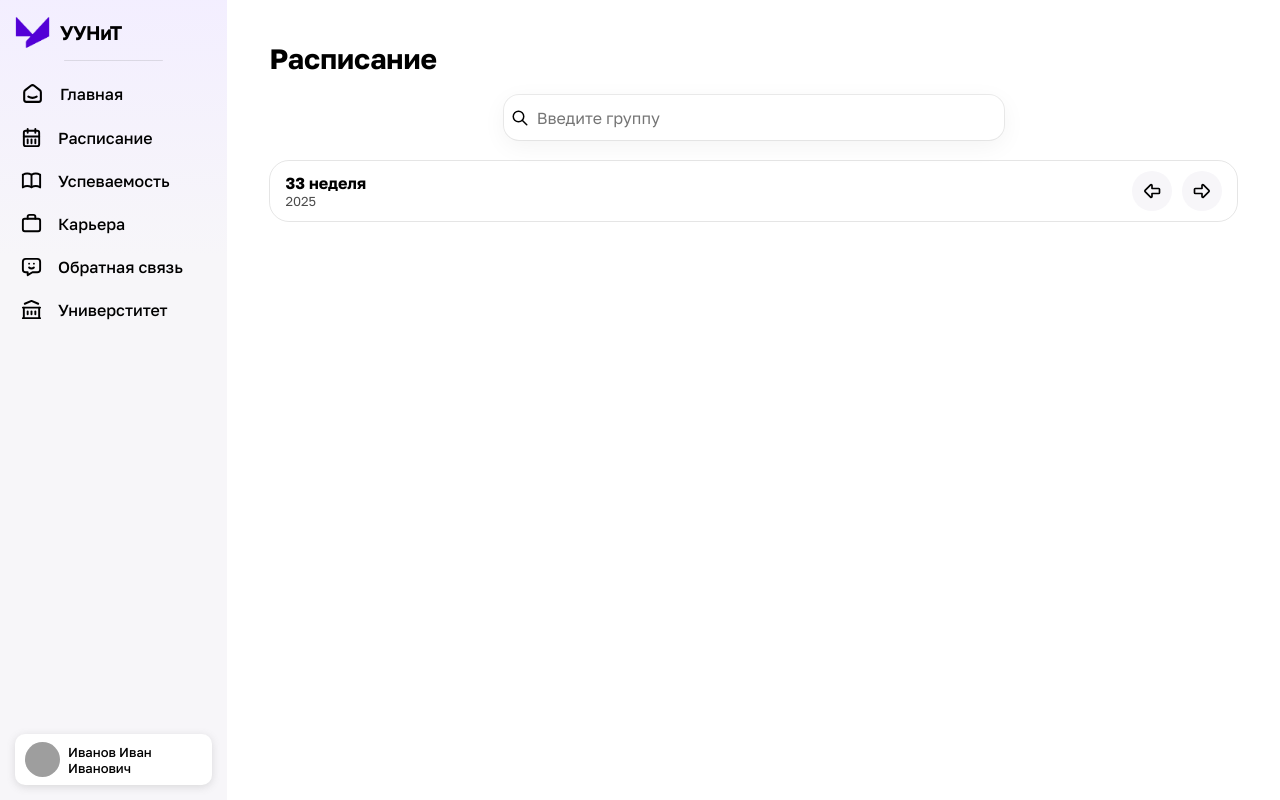
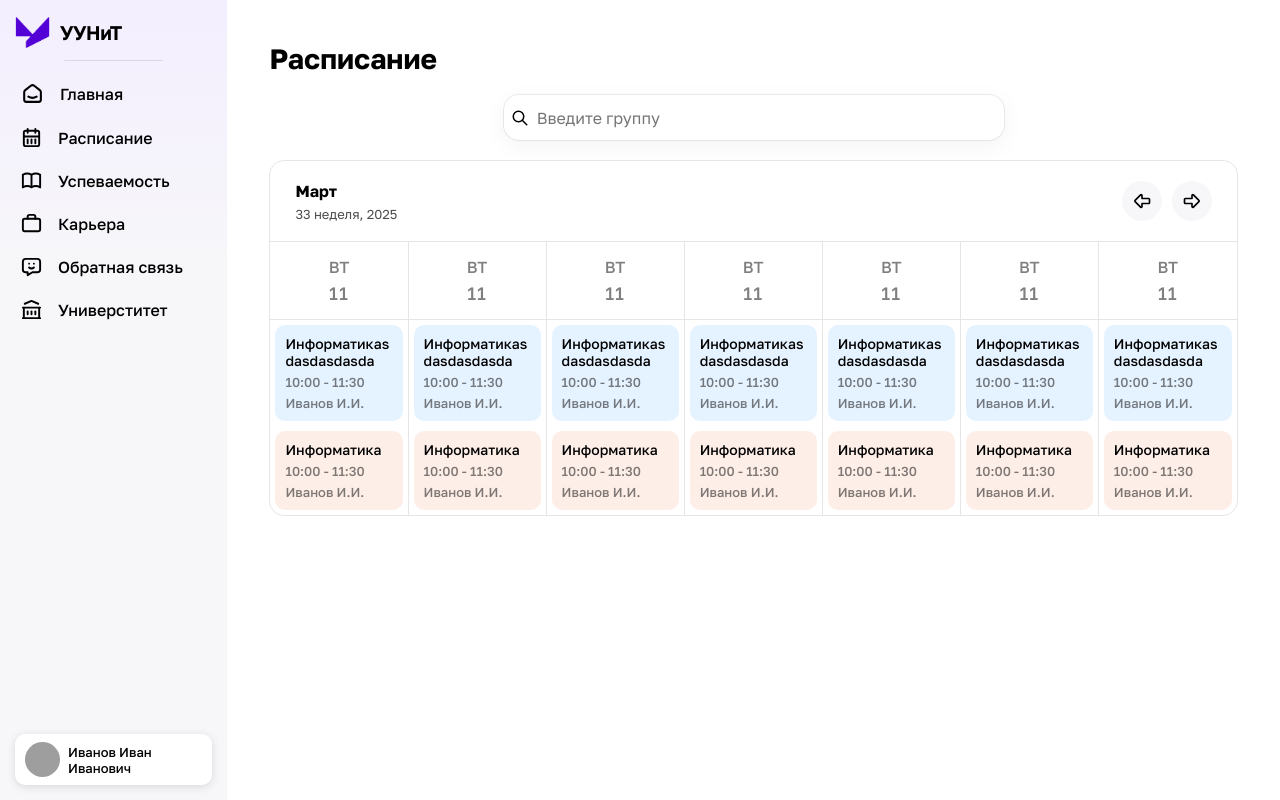
Before and after one commit to OpachiEg/hack, a React (Create React App) app: page /schedule in a window 1280 px wide. Built offline with nearby package versions, Linux system fonts and the light colour scheme; grey boxes are pictures that could not be loaded.

Commit message:
schedule page

```diff
--- a/src/components/list/List.tsx
+++ b/src/components/list/List.tsx
@@ -30,7 +30,7 @@ const List: React.FC<Props> = ({loading,items,columns }) => {
                         color: value.color ?? ""
                     };
                     if (value.type === "header") {
-                        return <div className={"a-slide-y d-list__content__item d-list__content__header"} style={style}>
+                        return <div className={"a-opacity d-list__content__item d-list__content__header"} style={style}>
                             <div className={"d-list__content__header__name"}>
                                 {value.icon}
                                 <p style={{
--- a/src/features/schedule/components/scheduleSearch/ScheduleSearch.tsx
+++ b/src/features/schedule/components/scheduleSearch/ScheduleSearch.tsx
@@ -4,7 +4,8 @@ import "./index.css";
 
 export interface SearchResult {
     name: string,
-    value: string
+    value: string,
+    type: string
 }
 
 interface Props {
@@ -32,11 +33,13 @@ const ScheduleSearch: React.FC<Props> = ({inputPlaceholder,searchApi,setSearchRe
             setSearchItems([
                 {
                     name: "21П-1",
-                    value: "21П-1"
+                    value: "21П-1",
+                    type: "group"
                 },
                 {
                     name: "123",
-                    value: "123"
+                    value: "123",
+                    type: "group"
                 }
             ]);
         } else {
@@ -45,7 +48,7 @@ const ScheduleSearch: React.FC<Props> = ({inputPlaceholder,searchApi,setSearchRe
     }, []);
 
     return (
-        <div className={"schedule-table_search"}>
+        <div className={"a-slide-y schedule-table_search"}>
             <CustomInput
                 onChange={onSearch}
                 style={{
--- a/src/features/schedule/components/scheduleTable/ScheduleTable.tsx
+++ b/src/features/schedule/components/scheduleTable/ScheduleTable.tsx
@@ -1,9 +1,17 @@
-import React, {useState} from 'react';
+import React, {useEffect, useState} from 'react';
 import "./index.css";
 import ScheduleSearch, {SearchResult} from "../scheduleSearch/ScheduleSearch";
 import {TbArrowBigLeft, TbArrowBigRight} from "react-icons/tb";
+import {ScheduleItem, ScheduleWeekDay} from "../../types";
 
-
+const colors = [
+    "rgba(0,127,255,0.1)",
+    "rgba(234,89,31,0.1)",
+    "rgba(159,119,242,0.1)",
+    "rgba(127,255,0,0.1)",
+    "rgba(239,1,7,0.1)",
+    "rgba(77,25,204,0.1)"
+];
 
 interface Props {
     inputPlaceholder: string,
@@ -13,16 +21,52 @@ interface Props {
 const ScheduleTable: React.FC<Props> = ({inputPlaceholder, searchApi}) => {
 
     const [searchResult, setSearchResult] = useState<SearchResult | null>(null);
+    const [scheduleWeek, setScheduleWeek] = useState<Map<ScheduleWeekDay, Array<ScheduleItem>>>();
 
+    useEffect(() => {
+        const map = new Map<ScheduleWeekDay, Array<ScheduleItem>>();
+        for (let i = 0; i < 7; i++) {
+            map.set({
+                date: new Date(),
+                dayOfWeek: "Понедельник" + i
+            }, [
+                {
+                    id: 1,
+                    groupName: "21П-1",
+                    semester: "1",
+                    startAt: "10:00",
+                    endAt: "11:30",
+                    discipline: "Информатикas dasdasdasdа",
+                    teacher: "Иванов И.И.",
+                    audience: "203",
+                    type: "",
+                    num: 1
+                },
+                {
+                    id: 2,
+                    groupName: "21П-1",
+                    semester: "1",
+                    startAt: "10:00",
+                    endAt: "11:30",
+                    discipline: "Информатика",
+                    teacher: "Иванов И.И.",
+                    audience: "203",
+                    type: "",
+                    num: 2
+                }
+            ])
+        }
+        setScheduleWeek(map)
+    }, []);
 
     return (
-        <div className={"schedule-table"}>
+        <div className={"a-opacity schedule-table"}>
             <ScheduleSearch inputPlaceholder={inputPlaceholder} setSearchResult={setSearchResult}/>
             <div className={"search-table_content"}>
                 <div className={"search-table_header"}>
                     <div className={"search-table_header_date"}>
-                        <p>33 неделя</p>
-                        <p>2025</p>
+                        <p>Март</p>
+                        <p>33 неделя, 2025</p>
                     </div>
                     {searchResult && <p>{searchResult?.name}</p>}
                     <div className={"search-table_header_pag"}>
@@ -34,6 +78,27 @@ const ScheduleTable: React.FC<Props> = ({inputPlaceholder, searchApi}) => {
                         </div>
                     </div>
                 </div>
+                {scheduleWeek && <div className={"search-table_main"}
+                                      style={{gridTemplateColumns: `repeat(${Array.from(scheduleWeek.keys()).length},1fr)`}}>
+                    {Array.from(scheduleWeek.keys()).map((v, i) => (
+                        <div className={"search-table_column"}
+                             style={{borderRight: i === Array.from(scheduleWeek.keys()).length - 1 ? "" : "1px solid rgba(0,0,0,0.1"}}>
+                            <div className={"search-table_column_header"}>
+                                <p>{v.date.toLocaleString('ru-RU', {weekday: 'short'}).toUpperCase()}</p>
+                                <p>{v.date.toLocaleString('ru-RU', {day: 'numeric'})}</p>
+                            </div>
+                            <div className={"a-slide-x search-table_column_items"}>
+                                {scheduleWeek.get(v)?.map((v1,i1) => (
+                                    <div className={"search-table_column_item"} style={{background: colors[i1]}}>
+                                        <p>{v1.discipline}</p>
+                                        <p className={"search-table_column_item_d"}>{v1.startAt} - {v1.endAt}</p>
+                                        <p className={"search-table_column_item_d"}>{v1.teacher}</p>
+                                    </div>
+                                ))}
+                            </div>
+                        </div>
+                    ))}
+                </div>}
             </div>
         </div>
     );
--- a/src/features/schedule/components/scheduleTable/index.css
+++ b/src/features/schedule/components/scheduleTable/index.css
@@ -16,20 +16,20 @@
     width: 100%;
 
     border: 1px solid rgba(0, 0, 0, 0.1);
-    border-radius: 20px;
+    border-radius: 15px;
 
     margin-top: 20px;
 }
 
 .search-table_header {
     width: 100%;
-    height: 60px;
+    height: 80px;
 
     display: flex;
     align-items: center;
     justify-content: space-between;
 
-    padding: 15px;
+    padding: 25px;
 }
 
 .search-table_header_date p:first-child {
@@ -40,6 +40,7 @@
     font-family: MF-Regular;
     font-size: 13px;
     opacity: 0.7;
+    margin-top: 5px;
 }
 
 .search-table_header > p {
@@ -69,3 +70,76 @@
 .search-table_header_pag_btn:hover {
     background: rgba(203,184,255,0.2);
 }
+
+.search-table_main {
+    display: grid;
+    grid-template-columns: repeat(6,1fr);
+
+    width: 100%;
+
+    border-top: 1px solid rgba(0,0,0,0.1);
+}
+
+.search-table_column {
+    display: flex;
+    flex-direction: column;
+    align-items: center;
+}
+
+.search-table_column_header {
+    width: 100%;
+
+    display: flex;
+    flex-direction: column;
+    align-items: center;
+    justify-content: center;
+
+    padding: 15px;
+
+    border-bottom: 1px solid rgba(0,0,0,0.1);
+}
+
+.search-table_column_header p:first-child {
+    font-size: 16px;
+    opacity: 0.5;
+}
+
+.search-table_column_header p:last-child {
+    font-size: 18px;
+    opacity: 0.5;
+    margin-top: 5px;
+
+    letter-spacing: 1px;
+}
+
+.search-table_column_items {
+    width: 100%;
+
+    display: flex;
+    align-items: center;
+    flex-direction: column;
+}
+
+.search-table_column_item {
+    width: calc(100% - 10px);
+
+    padding: 10px;
+
+    border-radius: 10px;
+
+    margin: 5px 0;
+}
+
+.search-table_column_item p:first-child {
+    font-size: 14px;
+
+    max-width: 55%;
+}
+
+.search-table_column_item_d {
+    font-size: 13px;
+
+    opacity: 0.5;
+
+    margin-top: 5px;
+}
```
Also changed, not shown: src/features/schedule/types/index.ts (+9 -3 lines).
